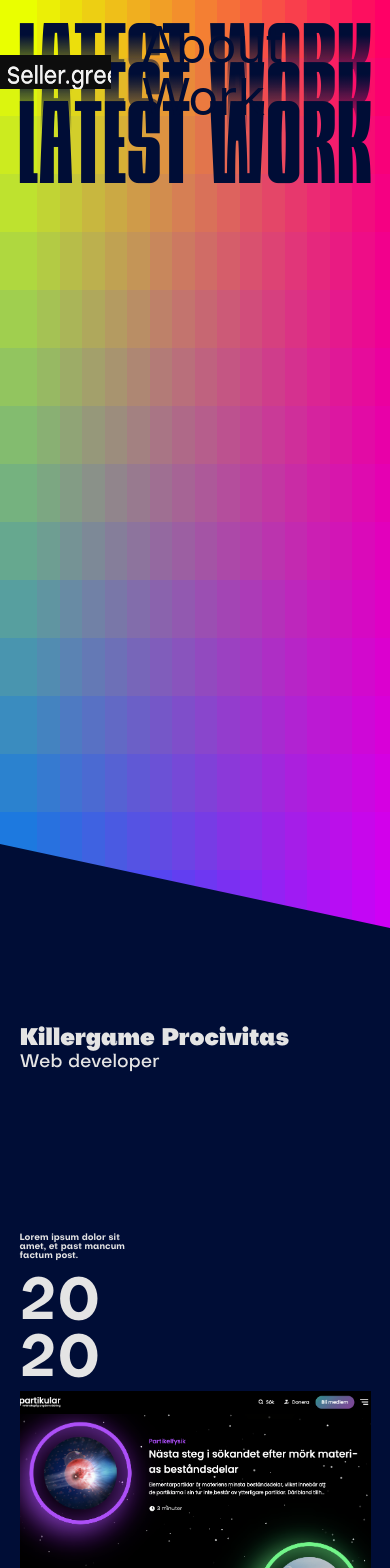
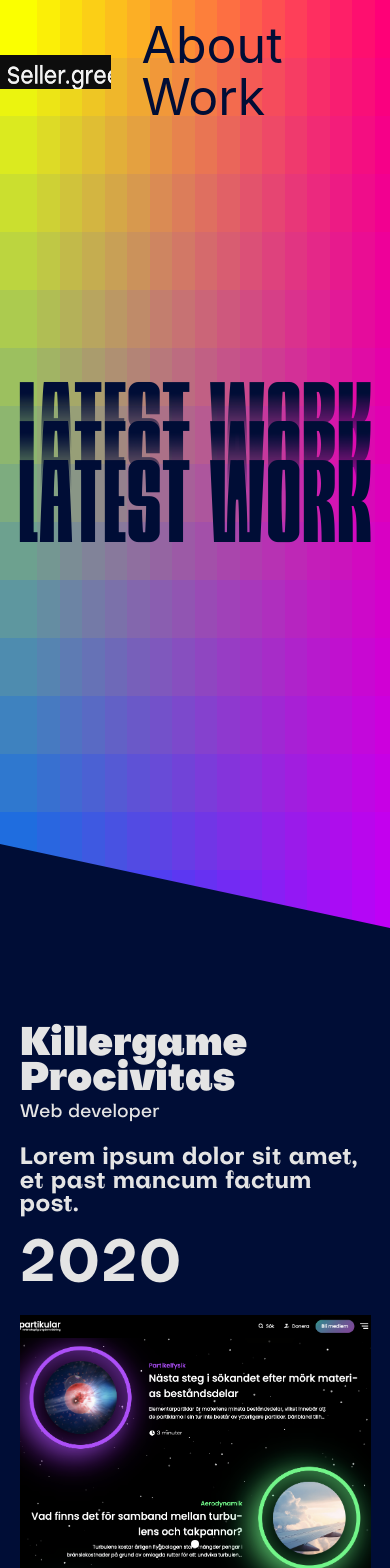
Before and after one commit to sakerhetspolisen/portofolio, a Next.js app: page /work in a window 390 px wide. Shown: the top 1568 px of the page. Built offline with nearby package versions, Linux system fonts and the light colour scheme; a web font is replaced by a local one.

Commit message:
Made projectsList responsive, made 'Work'-page hero responsive

```diff
--- a/components/projectCarousel.jsx
+++ b/components/projectCarousel.jsx
@@ -4,13 +4,13 @@ import Image from "next/image";
 import styles from 'react-responsive-carousel/lib/styles/carousel.min.css';
 import { Carousel } from "react-responsive-carousel";
 
-const DemoCarousel = ({ imagesAndVideosSrcList, imageClass }) => {
+const AssetCarousel = ({ imagesAndVideosSrcList, imageClass }) => {
   return (
     <Carousel autoPlay showArrows={false} showThumbs={false} showStatus={false} infiniteLoop>
       {
-        imagesAndVideosSrcList.map((src) => {
+        imagesAndVideosSrcList.map((src,i) => {
           return(
-            <div className={imageClass}>
+            <div className={imageClass} key={i}>
               <Image
                 src={src}
                 layout="fill"
@@ -24,4 +24,4 @@ const DemoCarousel = ({ imagesAndVideosSrcList, imageClass }) => {
   );
 };
 
-export default DemoCarousel;
+export default AssetCarousel;
--- a/styles/projectsList.module.css
+++ b/styles/projectsList.module.css
@@ -44,8 +44,6 @@
 
 .project div {
   padding: 0;
-}
-.project .upper {
 }
 .project .upper h2 {
   font-size: 6vw;
@@ -94,7 +92,7 @@
 @media screen and (max-width: 768px) {
   .project {
     margin-left: 5vw;
-    height: 110vh;
+    height: auto;
   }
   .carouselContainer {
     margin-right: 5vw;
@@ -107,4 +105,19 @@
     height: 65vw;
     min-height: 100px;
   }
+  .project .upper {
+    margin-right: 30px;
+  }
+  .project .upper h2 {
+    font-size: 10vw;
+  }
+  .project .lower {
+    position: relative;
+    max-width: unset;
+    margin-right: 30px;
+  }
+  .project .lower p {
+    font-size: 6vw;
+    margin: 20px 0;
+  }
 }
--- a/styles/work.module.css
+++ b/styles/work.module.css
@@ -22,9 +22,9 @@
 }
 .overflower {
     position: absolute;
-    top: 20vw;
+    top: calc(50% + 8vw);
     left: 50%;
-    transform: translateX(-50%);
+    transform: translate(-50%,-50%);
     width: auto;
     max-width: initial;
 }
@@ -47,6 +47,19 @@
 .container span:nth-child(2) {
   animation-delay: 0.5s;
 }
+.container span b {
+  animation: flicker 2s;
+  animation-delay: 300ms;
+}
+@keyframes flicker {
+  0% {opacity: 0;}
+  48% {opacity: 0;}
+  70% {opacity: 1;}
+  80% {opacity: 0.2;}
+  87% {opacity: 0.8;}
+  95% {opacity: 1;}
+  100% {opacity: 1;}
+}
 .shadows {
   color: white;
   background: var(--background-color);
@@ -54,7 +67,6 @@
   -webkit-background-clip: text;
   -webkit-text-fill-color: transparent;
 }
-
 @keyframes moveup {
     from {transform: translateY(200px);opacity: 0;}
     to {transform: translateY(0);opacity: 1;}
```
